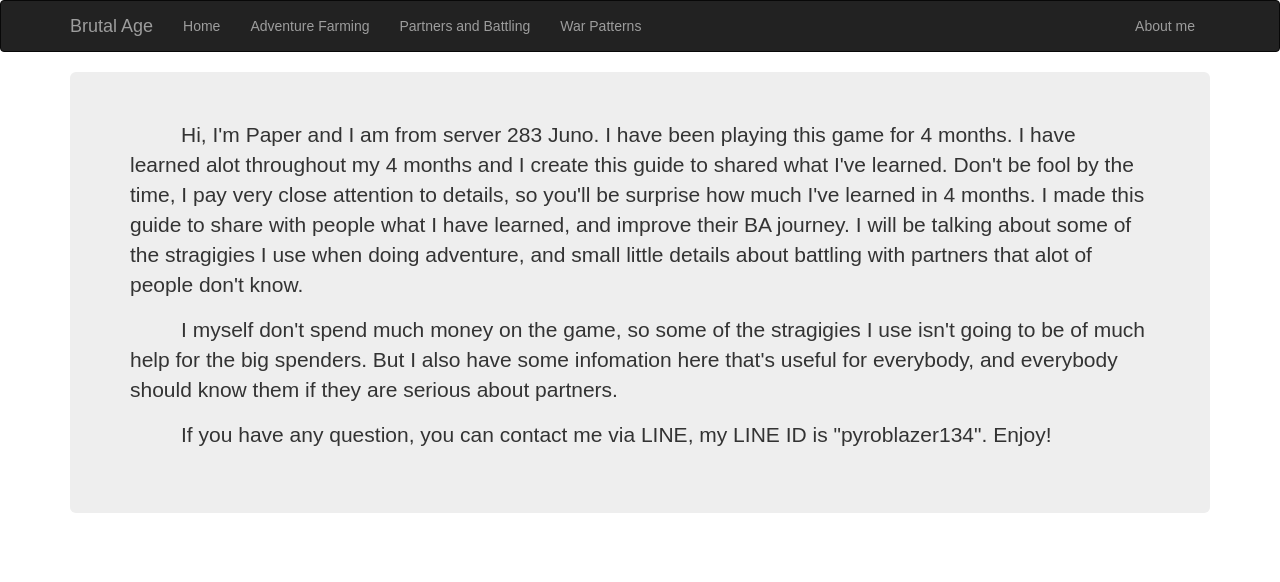
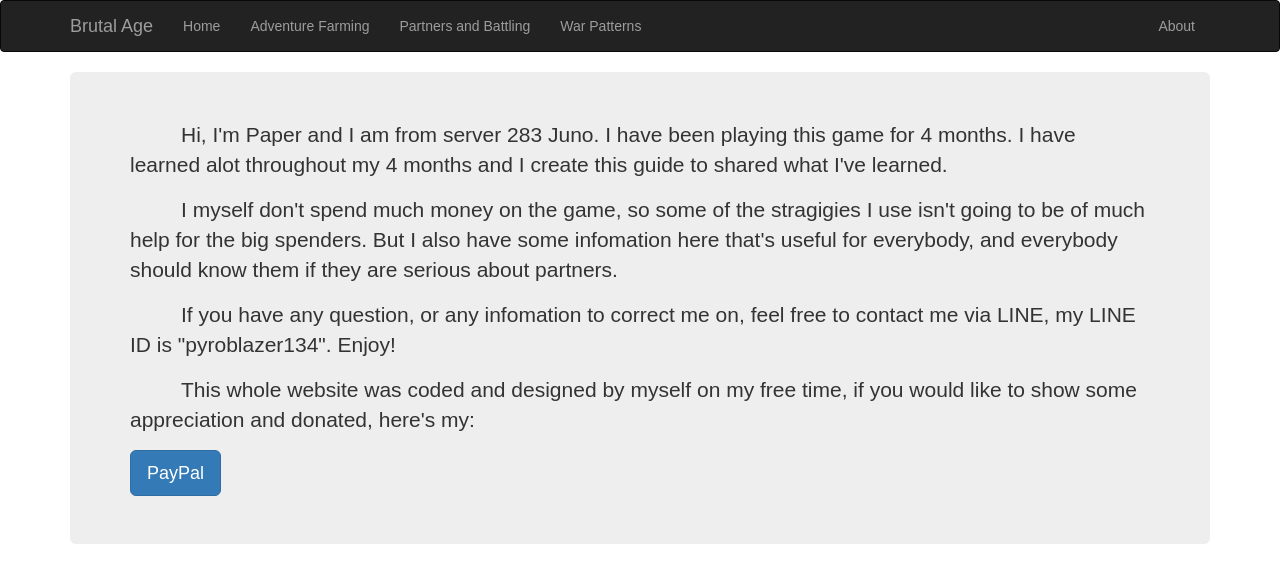
Before and after one commit to Trongvan214/baguide, a React (Create React App) app: page /baguide/about in a window 1280 px wide. Shown: the top 582 px of the page. Built offline with nearby package versions, Linux system fonts and the light colour scheme.

Commit message:
finish up the about and donate button

```diff
--- a/src/components/about/About.js
+++ b/src/components/about/About.js
@@ -1,18 +1,31 @@
 import React, { Component } from 'react';
-import { Grid, Jumbotron } from 'react-bootstrap';
+import { Grid, Jumbotron, Button, Modal, FormControl, HelpBlock, FormGroup } from 'react-bootstrap';
 
 export default class About extends Component {
+    state = {
+        show: false,
+        helpBlock: "Click to copy"
+    }
+    handleClose = () => {
+        this.setState({ show: false });
+    }
+
+    handleShow = () => {
+        this.setState({ show: true });
+    }
+    copyClipBoard = (e) => {
+        e.target.select();
+        document.execCommand('copy');
+        this.setState({
+            helpBlock: "Copied text to clipboard"
+        });
+    }
     render(){
         return (
             <Grid>
                 <Jumbotron>
                     <p className="indent">Hi, I'm Paper and I am from server 283 Juno. I have been playing this game for 4 months.
                         I have learned alot throughout my 4 months and I create this guide to shared what I've learned.
-                        Don't be fool by the time, I pay very close attention to details,
-                        so you'll be surprise how much I've learned in 4 months.
-                        I made this guide to share with people what I have learned, and improve their BA journey.
-                        I will be talking about some of the stragigies I use when doing adventure,
-                        and small little details about battling with partners that alot of people don't know.
                     </p>
                     <p className="indent">
                         I myself don't spend much money on the game,
@@ -20,7 +33,38 @@ export default class About extends Component {
                         But I also have some infomation here that's useful for everybody,
                         and everybody should know them if they are serious about partners.
                     </p>
-                    <p className="indent">If you have any question, you can contact me via LINE, my LINE ID is "pyroblazer134". Enjoy!</p>
+                    <p className="indent">If you have any question, or any infomation to correct me on, feel free to contact me via LINE, my LINE ID is "pyroblazer134". Enjoy!</p>
+                    <p className="indent">This whole website was coded and designed by myself on my free time,
+                        if you would like to show some appreciation and donated, here's my:
+                    </p>
+                    <Button bsStyle="primary" bsSize="large" onClick={this.handleShow}>
+                        PayPal
+                    </Button>
+
+                    <Modal show={this.state.show} onHide={this.handleClose}>
+                    <Modal.Header closeButton></Modal.Header>
+                    <Modal.Body className="margin-3">
+                        <FormGroup
+                            controlId="paypalemail"
+                        >
+                            <FormControl
+                                type="text"
+                                defaultValue={"trongvan214@yahoo.com"}
+                                onClick={this.copyClipBoard}
+                            />
+                            <HelpBlock className="text-center">{this.state.helpBlock}</HelpBlock>
+                        </FormGroup>
+                    </Modal.Body>
+                    <Modal.Footer>
+                        <a  className="donate-button"
+                            href="https://www.paypal.com/us/webapps/mpp/send-money-online"
+                            rel="noopener noreferrer"
+                            target="_blank"
+                        >
+                            Donate
+                        </a>
+                    </Modal.Footer>
+                    </Modal>
                 </Jumbotron>
             </Grid>
         )
--- a/src/components/navbar/Navbar.js
+++ b/src/components/navbar/Navbar.js
@@ -31,7 +31,7 @@ export default class CustomNavbar extends Component {
                     </Nav>
                     <Nav pullRight>
                         <NavItem eventKey={5} href="/baguide/about">
-                            About me
+                            About
                         </NavItem>
                     </Nav>
                 </Navbar.Collapse>
```
